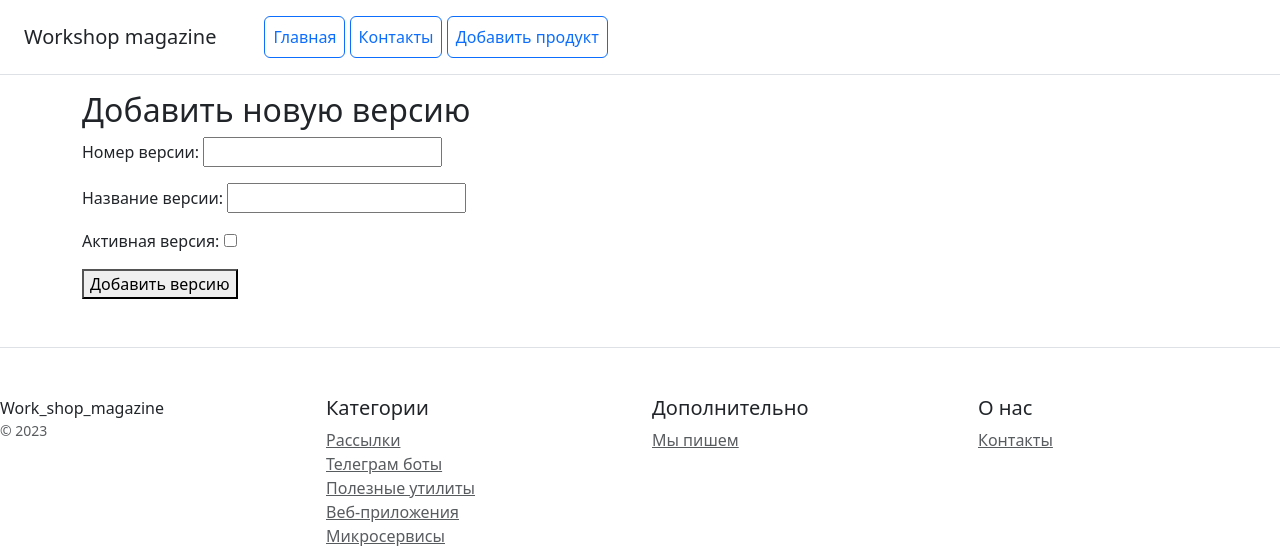
After one commit to TonyShikhovtsev/work_shop_magazine, a Django app: page /create_version/1/ in a window 1280 px wide. The commit adds this page. Shown: the top 546 px of the page. Run offline with Django 4.2, Linux system fonts and the light colour scheme; data comes from the database, SQL or seed files in the repository; some libraries are stand-ins or nearby versions.

Commit message:
Выполнение 22.1 (3 задание, корректировка)

```diff
--- /dev/null
+++ b/catalog/templates/catalog/create_version.html
@@ -0,0 +1,12 @@
+{% extends 'catalog/base.html' %}
+
+{% block content %}
+  <div class="container">
+    <h2>Добавить новую версию</h2>
+    <form method="post" enctype="multipart/form-data">
+      {% csrf_token %}
+      {{ form.as_p }}
+      <button type="submit">Добавить версию</button>
+    </form>
+  </div>
+{% endblock %}
--- a/catalog/templates/catalog/product.html
+++ b/catalog/templates/catalog/product.html
@@ -28,7 +28,7 @@
                     {% for version in versions %}
                         <p>{{ version.version_name }} ({{ version.version_number }})</p>
                     {% endfor %}
-                    <a href="{% url 'create_version' pk=product.pk %}" class="btn btn-primary">Добавить версию</a>
+                    <a href="{% url 'create_version' pk=product.pk %}" class="btn btn-lg btn-block btn-outline-primary">Добавить версию</a>
                 </div>
                     {% endif %}
                     <a href="{% url 'edit_product' pk=product.pk %}" class="btn btn-lg btn-block btn-outline-primary">Редактировать</a>
```
